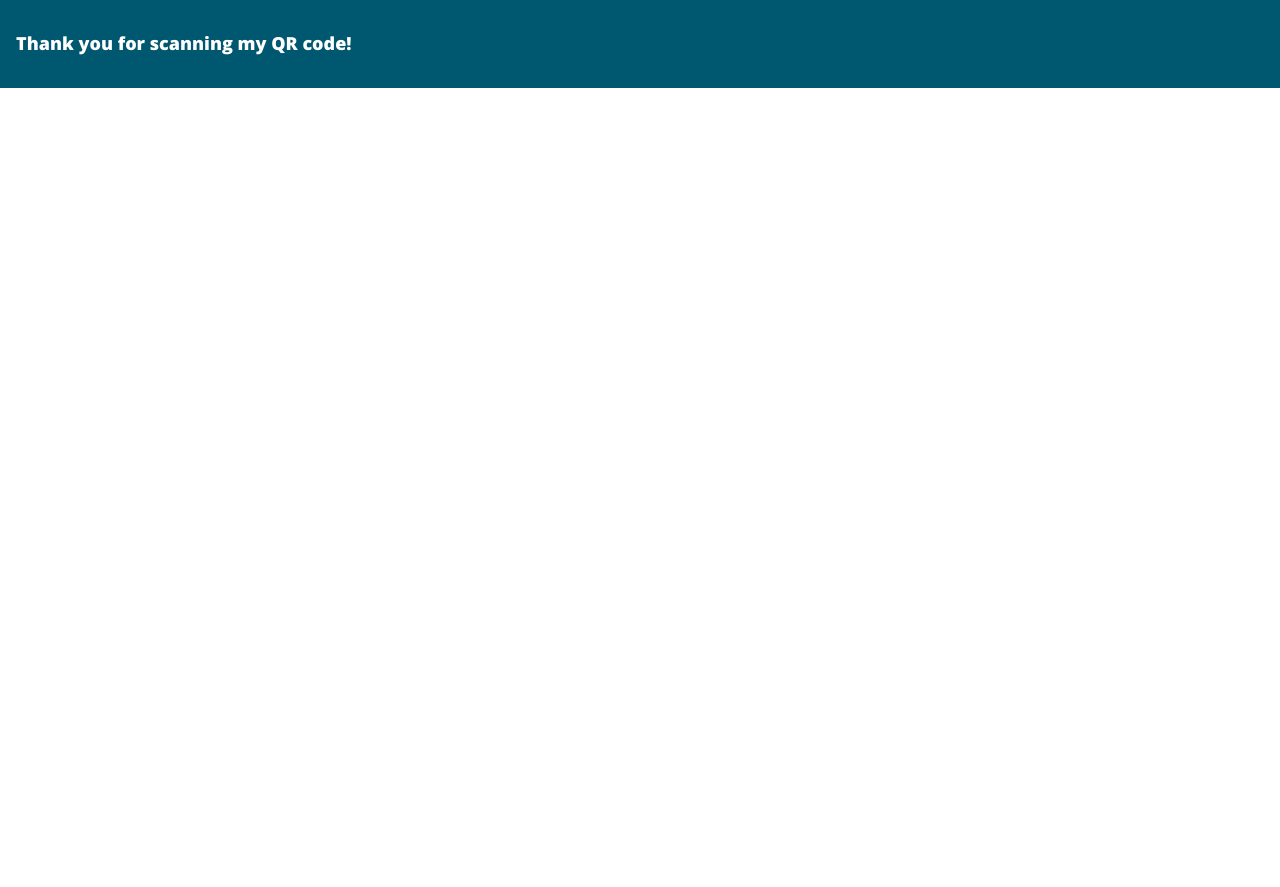
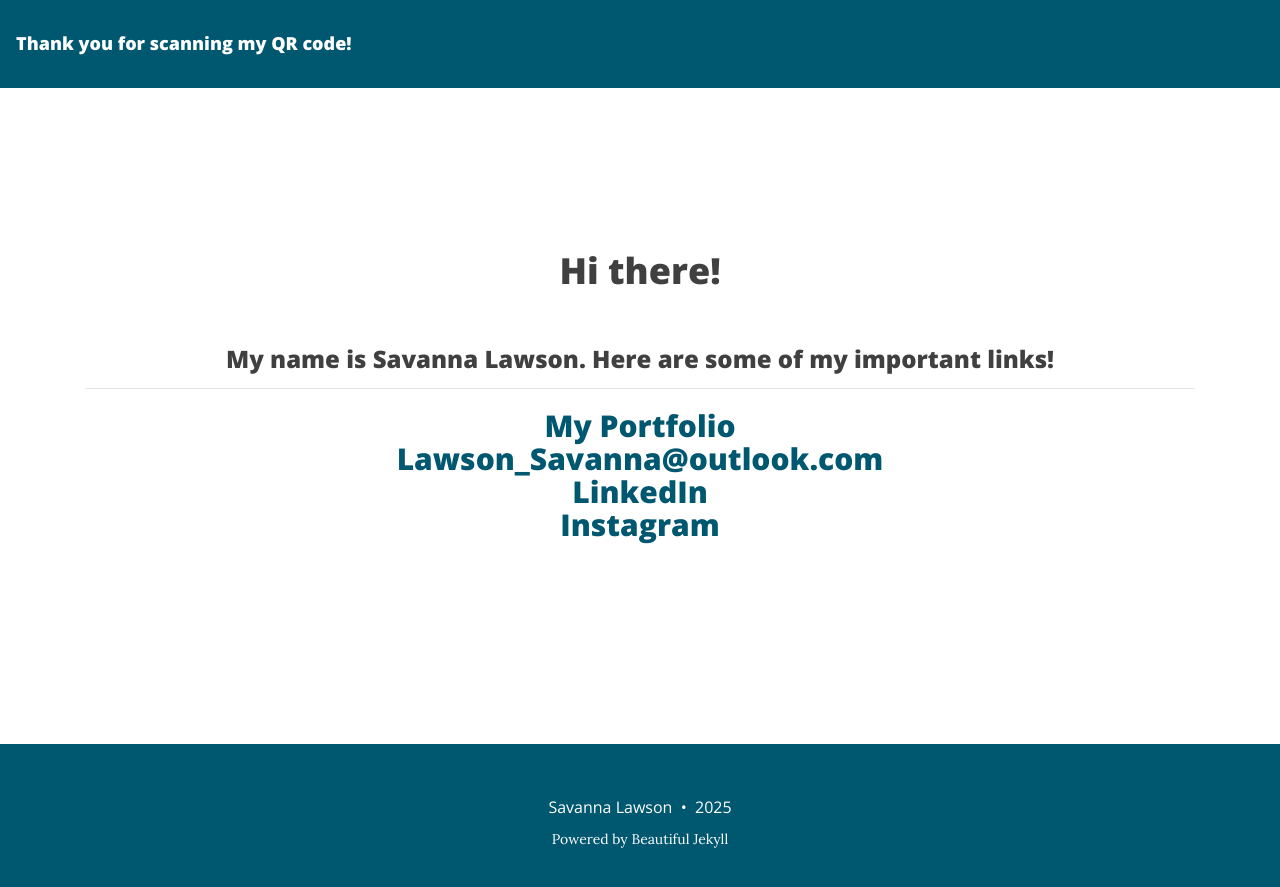
Before and after one commit to The-Lawson/Links, a Jekyll site: the page built from index.html, in a window 1280 px wide. Shown: the top 887 px of the page. Built offline with Jekyll 4.4.1, drawn with Linux system fonts in a browser that asks for light colours; the list of posts is cut into pages by our own code.

Commit message:
Update index.html

```diff
--- a/index.html
+++ b/index.html
@@ -5,11 +5,12 @@
 
 <!DOCTYPE html>
 <html>
-<head>
-<style>
+ <style>
+
 h1 {text-align: center;}
 p {text-align: center;}
 div {text-align: center;}
+ </style>
 
 <body>
 <br>
```
